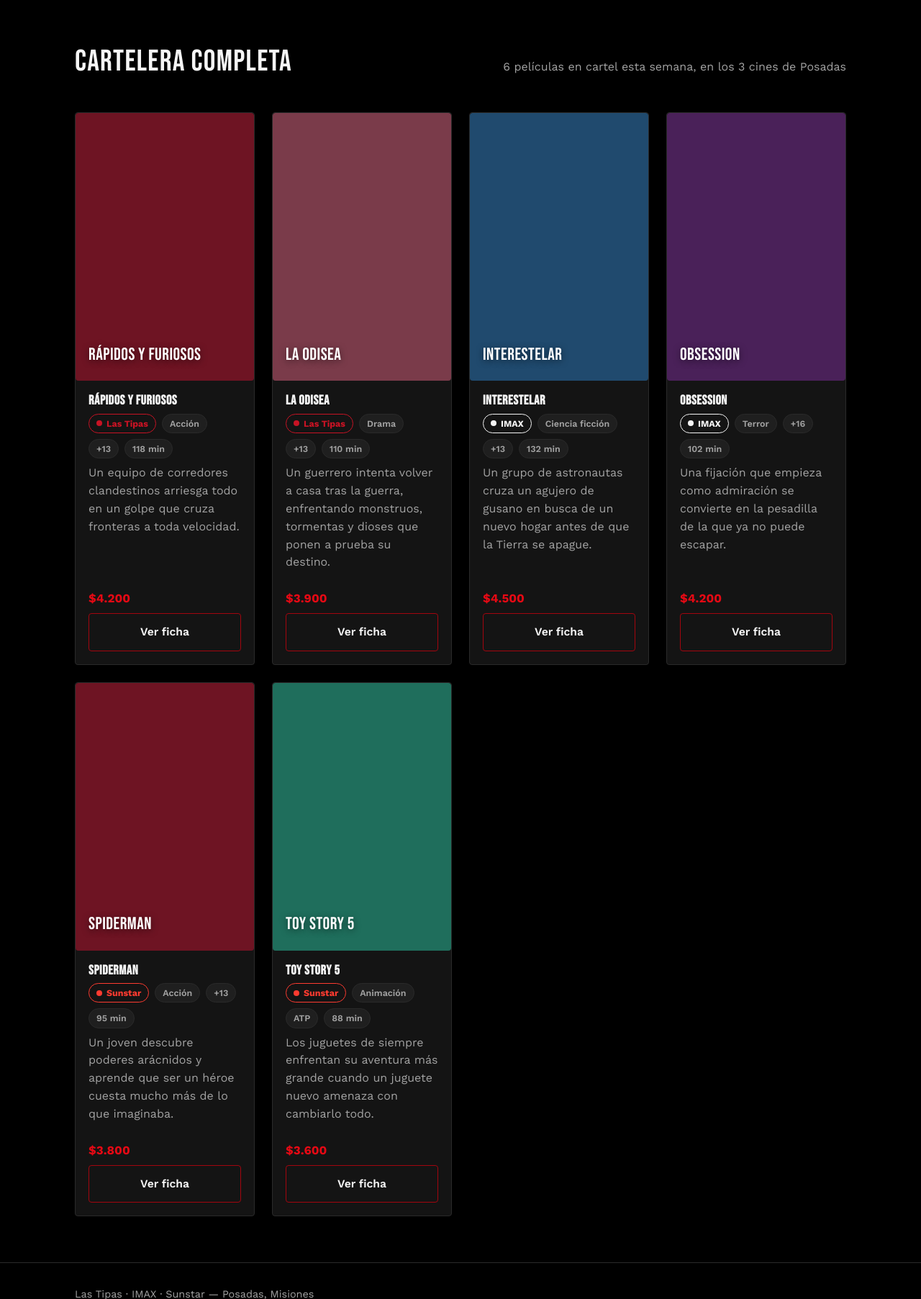
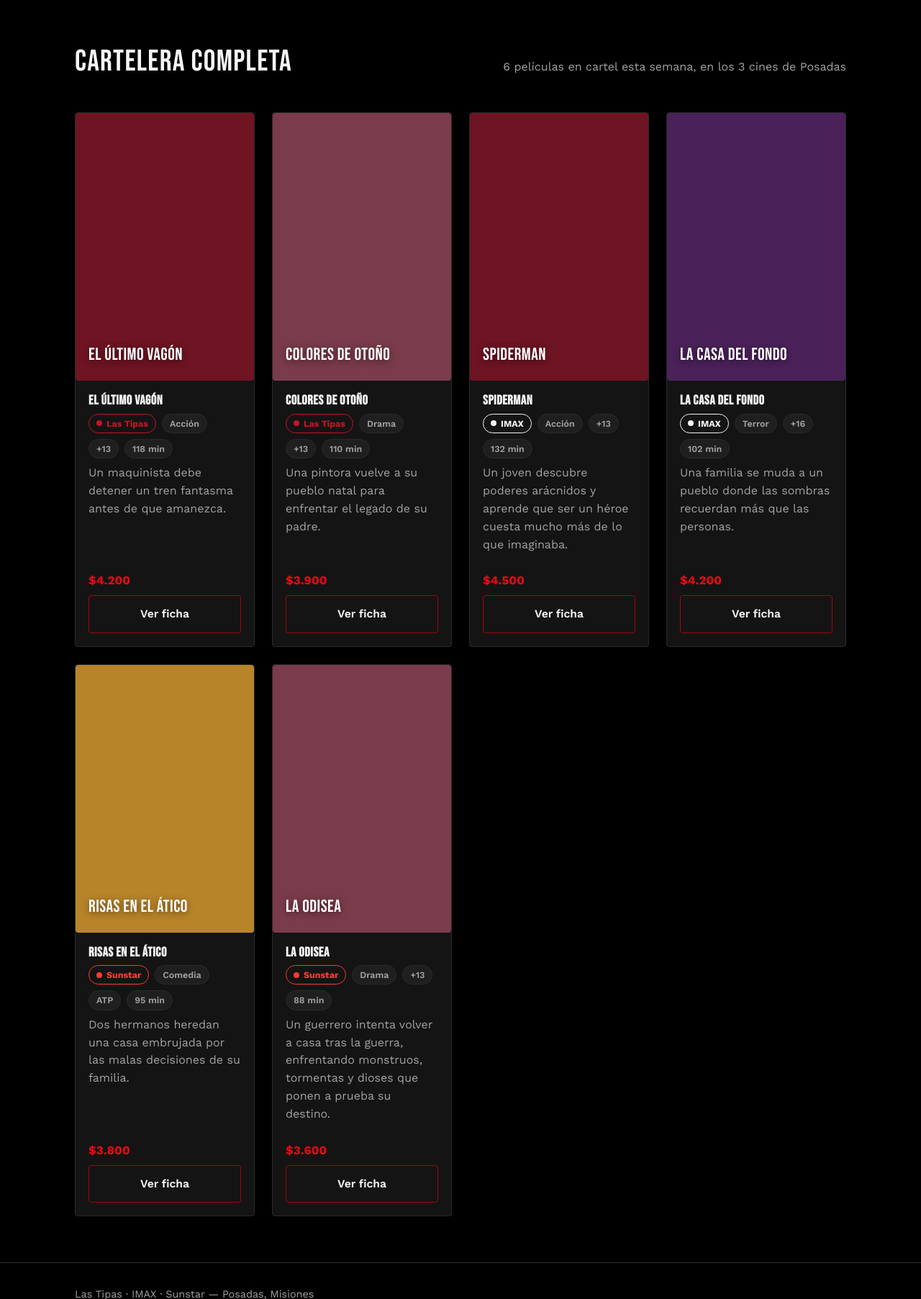
Before and after one commit to juancruzolivera28/PuntoCineUCP, a PHP site: page /listado_box.html in a window 1280 px wide. Shown: the part 71-1876 px from the top of the page at 72% size. Run offline with PHP 8.4, Linux system fonts and the light colour scheme.

Commit message:
Restaurar titulos originales, renombrar 2 peliculas y preparar posters para imagenes reales
- Vuelven a sus nombres originales: El Ultimo Vagon, La Casa del Fondo, Risas en el Atico, Colores de Otono
- Rumbo a Andromeda -> Spiderman, Bosque Encantado -> La Odisea
- .poster ahora soporta --poster-image para mostrar una imagen real; sin ella sigue usando el color plano de fallback
- Se agrega img/posters/ con README documentando el nombre de archivo esperado por pelicula
- Se agrega un comentario HTML con la ruta esperada arriba de cada div.poster

```diff
--- a/butacas.html
+++ b/butacas.html
@@ -34,7 +34,7 @@
   <section class="section container">
     <div class="section__head">
       <h2>Elegí tus butacas</h2>
-      <p class="muted">Rápidos y Furiosos · Las Tipas · Sala 1 · Hoy 21:00</p>
+      <p class="muted">El Último Vagón · Las Tipas · Sala 1 · Hoy 21:00</p>
     </div>
 
     <div class="screen"></div>
--- a/css/styles.css
+++ b/css/styles.css
@@ -251,7 +251,10 @@ img, svg { display: block; max-width: 100%; }
 
 .func-times { margin: 0 0 8px; }
 
-/* -------------------- Poster block (CSS, sin imágenes) -------------------- */
+/* -------------------- Poster block --------------------
+   Sin --poster-image: color plano por género (fallback).
+   Con --poster-image: url('...') en el style inline, se
+   muestra esa imagen real en su lugar. */
 
 .poster {
   aspect-ratio: 2 / 3;
@@ -260,7 +263,10 @@ img, svg { display: block; max-width: 100%; }
   display: flex;
   align-items: flex-end;
   padding: 18px;
-  background: var(--genre-color, var(--curtain));
+  background-color: var(--genre-color, var(--curtain));
+  background-image: var(--poster-image, none);
+  background-size: cover;
+  background-position: center;
   overflow: hidden;
 }
 
--- a/listado_box.html
+++ b/listado_box.html
@@ -40,108 +40,114 @@
     <div class="grid">
 
       <div class="card">
+        <!-- Para poner imagen real: img/posters/el-ultimo-vagon.jpg -->
         <div class="poster" style="--genre-color: var(--genre-accion);">
-          <span class="poster__title">Rápidos y Furiosos</span>
+          <span class="poster__title">El Último Vagón</span>
         </div>
         <div class="card__body">
-          <h3 class="card__title">Rápidos y Furiosos</h3>
+          <h3 class="card__title">El Último Vagón</h3>
           <div class="card__meta">
             <span class="badge-cine badge-cine--tipas">Las Tipas</span>
             <span class="tag">Acción</span>
             <span class="tag">+13</span>
             <span class="tag">118 min</span>
           </div>
-          <p class="muted">Un equipo de corredores clandestinos arriesga todo en un golpe que cruza fronteras a toda velocidad.</p>
+          <p class="muted">Un maquinista debe detener un tren fantasma antes de que amanezca.</p>
           <span class="card__price">$4.200</span>
           <a href="producto.html" class="btn btn--outline btn--full">Ver ficha</a>
         </div>
       </div>
 
       <div class="card">
+        <!-- Para poner imagen real: img/posters/colores-de-otono.jpg -->
+        <div class="poster" style="--genre-color: var(--genre-drama);">
+          <span class="poster__title">Colores de Otoño</span>
+        </div>
+        <div class="card__body">
+          <h3 class="card__title">Colores de Otoño</h3>
+          <div class="card__meta">
+            <span class="badge-cine badge-cine--tipas">Las Tipas</span>
+            <span class="tag">Drama</span>
+            <span class="tag">+13</span>
+            <span class="tag">110 min</span>
+          </div>
+          <p class="muted">Una pintora vuelve a su pueblo natal para enfrentar el legado de su padre.</p>
+          <span class="card__price">$3.900</span>
+          <a href="producto.html" class="btn btn--outline btn--full">Ver ficha</a>
+        </div>
+      </div>
+
+      <div class="card">
+        <!-- Para poner imagen real: img/posters/spiderman.jpg -->
+        <div class="poster" style="--genre-color: var(--genre-accion);">
+          <span class="poster__title">Spiderman</span>
+        </div>
+        <div class="card__body">
+          <h3 class="card__title">Spiderman</h3>
+          <div class="card__meta">
+            <span class="badge-cine badge-cine--imax">IMAX</span>
+            <span class="tag">Acción</span>
+            <span class="tag">+13</span>
+            <span class="tag">132 min</span>
+          </div>
+          <p class="muted">Un joven descubre poderes arácnidos y aprende que ser un héroe cuesta mucho más de lo que imaginaba.</p>
+          <span class="card__price">$4.500</span>
+          <a href="producto.html" class="btn btn--outline btn--full">Ver ficha</a>
+        </div>
+      </div>
+
+      <div class="card">
+        <!-- Para poner imagen real: img/posters/la-casa-del-fondo.jpg -->
+        <div class="poster" style="--genre-color: var(--genre-terror);">
+          <span class="poster__title">La Casa del Fondo</span>
+        </div>
+        <div class="card__body">
+          <h3 class="card__title">La Casa del Fondo</h3>
+          <div class="card__meta">
+            <span class="badge-cine badge-cine--imax">IMAX</span>
+            <span class="tag">Terror</span>
+            <span class="tag">+16</span>
+            <span class="tag">102 min</span>
+          </div>
+          <p class="muted">Una familia se muda a un pueblo donde las sombras recuerdan más que las personas.</p>
+          <span class="card__price">$4.200</span>
+          <a href="producto.html" class="btn btn--outline btn--full">Ver ficha</a>
+        </div>
+      </div>
+
+      <div class="card">
+        <!-- Para poner imagen real: img/posters/risas-en-el-atico.jpg -->
+        <div class="poster" style="--genre-color: var(--genre-comedia);">
+          <span class="poster__title">Risas en el Ático</span>
+        </div>
+        <div class="card__body">
+          <h3 class="card__title">Risas en el Ático</h3>
+          <div class="card__meta">
+            <span class="badge-cine badge-cine--sunstar">Sunstar</span>
+            <span class="tag">Comedia</span>
+            <span class="tag">ATP</span>
+            <span class="tag">95 min</span>
+          </div>
+          <p class="muted">Dos hermanos heredan una casa embrujada por las malas decisiones de su familia.</p>
+          <span class="card__price">$3.800</span>
+          <a href="producto.html" class="btn btn--outline btn--full">Ver ficha</a>
+        </div>
+      </div>
+
+      <div class="card">
+        <!-- Para poner imagen real: img/posters/la-odisea.jpg -->
         <div class="poster" style="--genre-color: var(--genre-drama);">
           <span class="poster__title">La Odisea</span>
         </div>
         <div class="card__body">
           <h3 class="card__title">La Odisea</h3>
           <div class="card__meta">
-            <span class="badge-cine badge-cine--tipas">Las Tipas</span>
+            <span class="badge-cine badge-cine--sunstar">Sunstar</span>
             <span class="tag">Drama</span>
             <span class="tag">+13</span>
-            <span class="tag">110 min</span>
+            <span class="tag">88 min</span>
           </div>
           <p class="muted">Un guerrero intenta volver a casa tras la guerra, enfrentando monstruos, tormentas y dioses que ponen a prueba su destino.</p>
-          <span class="card__price">$3.900</span>
-          <a href="producto.html" class="btn btn--outline btn--full">Ver ficha</a>
-        </div>
-      </div>
-
-      <div class="card">
-        <div class="poster" style="--genre-color: var(--genre-scifi);">
-          <span class="poster__title">Interestelar</span>
-        </div>
-        <div class="card__body">
-          <h3 class="card__title">Interestelar</h3>
-          <div class="card__meta">
-            <span class="badge-cine badge-cine--imax">IMAX</span>
-            <span class="tag">Ciencia ficción</span>
-            <span class="tag">+13</span>
-            <span class="tag">132 min</span>
-          </div>
-          <p class="muted">Un grupo de astronautas cruza un agujero de gusano en busca de un nuevo hogar antes de que la Tierra se apague.</p>
-          <span class="card__price">$4.500</span>
-          <a href="producto.html" class="btn btn--outline btn--full">Ver ficha</a>
-        </div>
-      </div>
-
-      <div class="card">
-        <div class="poster" style="--genre-color: var(--genre-terror);">
-          <span class="poster__title">Obsession</span>
-        </div>
-        <div class="card__body">
-          <h3 class="card__title">Obsession</h3>
-          <div class="card__meta">
-            <span class="badge-cine badge-cine--imax">IMAX</span>
-            <span class="tag">Terror</span>
-            <span class="tag">+16</span>
-            <span class="tag">102 min</span>
-          </div>
-          <p class="muted">Una fijación que empieza como admiración se convierte en la pesadilla de la que ya no puede escapar.</p>
-          <span class="card__price">$4.200</span>
-          <a href="producto.html" class="btn btn--outline btn--full">Ver ficha</a>
-        </div>
-      </div>
-
-      <div class="card">
-        <div class="poster" style="--genre-color: var(--genre-accion);">
-          <span class="poster__title">Spiderman</span>
-        </div>
-        <div class="card__body">
-          <h3 class="card__title">Spiderman</h3>
-          <div class="card__meta">
-            <span class="badge-cine badge-cine--sunstar">Sunstar</span>
-            <span class="tag">Acción</span>
-            <span class="tag">+13</span>
-            <span class="tag">95 min</span>
-          </div>
-          <p class="muted">Un joven descubre poderes arácnidos y aprende que ser un héroe cuesta mucho más de lo que imaginaba.</p>
-          <span class="card__price">$3.800</span>
-          <a href="producto.html" class="btn btn--outline btn--full">Ver ficha</a>
-        </div>
-      </div>
-
-      <div class="card">
-        <div class="poster" style="--genre-color: var(--genre-animacion);">
-          <span class="poster__title">Toy Story 5</span>
-        </div>
-        <div class="card__body">
-          <h3 class="card__title">Toy Story 5</h3>
-          <div class="card__meta">
-            <span class="badge-cine badge-cine--sunstar">Sunstar</span>
-            <span class="tag">Animación</span>
-            <span class="tag">ATP</span>
-            <span class="tag">88 min</span>
-          </div>
-          <p class="muted">Los juguetes de siempre enfrentan su aventura más grande cuando un juguete nuevo amenaza con cambiarlo todo.</p>
           <span class="card__price">$3.600</span>
           <a href="producto.html" class="btn btn--outline btn--full">Ver ficha</a>
         </div>
```
Also changed, not shown: cines/imax.html (+10 -8 lines), cines/las-tipas.html (+8 -6 lines), cines/sunstar.html (+14 -12 lines), comprar.html (+17 -17 lines), index.html (+15 -12 lines), listado_tabla.html (+11 -11 lines), producto.html (+7 -6 lines), img/posters/README.md (added).
